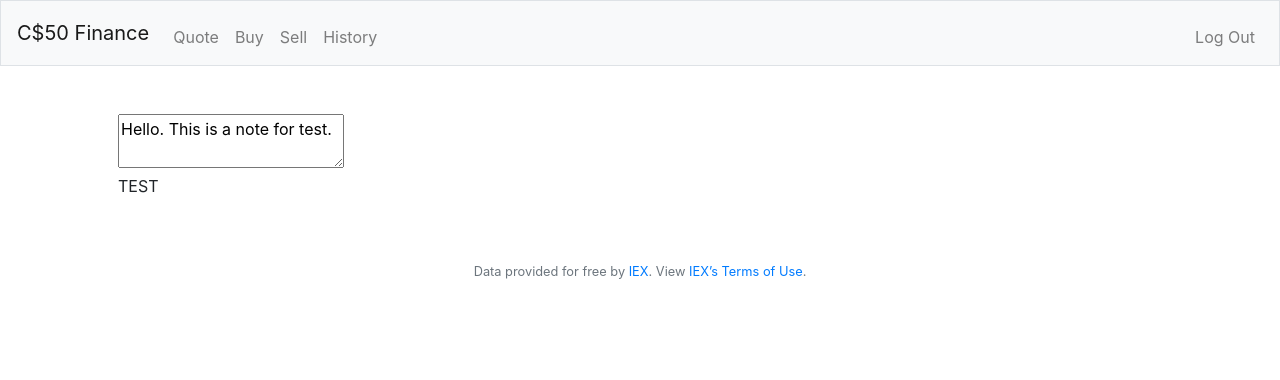
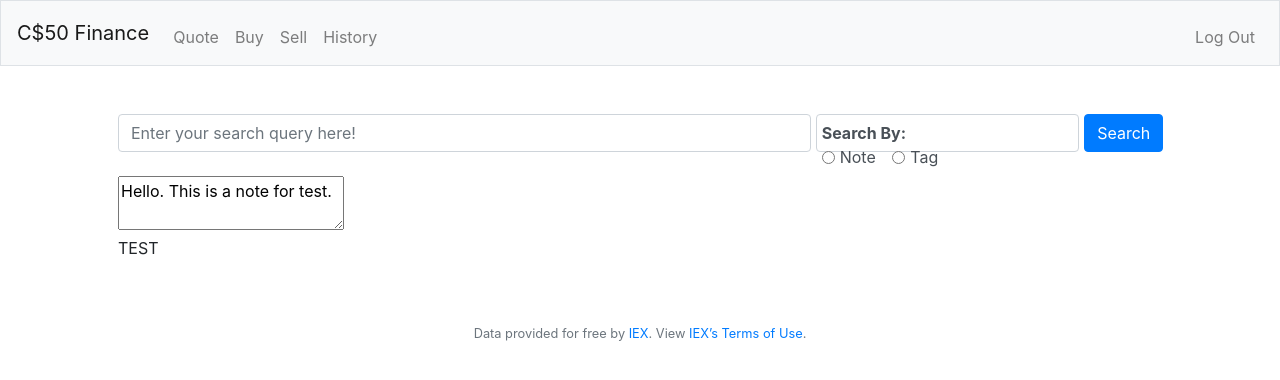
Before and after one commit to saadmehmoon/Final-Project-CS50x, a Flask app: page / in a window 1280 px wide. Shown: the top 380 px of the page. Run offline with Flask 2, Linux system fonts and the light colour scheme; a user stored in the database is signed in; some libraries are stand-ins or nearby versions.

Commit message:
just some search html

```diff
--- a/templates/index.html
+++ b/templates/index.html
@@ -5,6 +5,34 @@ All Notes
 {% endblock %}
 
 {% block main %}
+<div id="search_notes">
+    <form action="/search_note">
+        <div class="form-row">
+            <div class="col">
+                <input type="text" class="form-control" placeholder="Enter your search query here!">
+            </div>
+            <div class="col-3 form-control">
+                <div id="search_by_text">
+                    <b>Search By: </b>
+                </div>
+                <div id="search_by_radio">
+                    <div class="form-check form-check-inline">
+                        <input class="form-check-input" type="radio" name="search_by" id="search_by_note" value="note">
+                        <label class="form-check-label" for="search_by_note">Note</label>
+                    </div>
+                    <div class="form-check form-check-inline">
+                        <input class="form-check-input" type="radio" name="search_by" id="search_by_tag" value="tag">
+                        <label class="form-check-label" for="search_by_tag">Tag</label>
+                    </div>
+                </div>
+            </div>
+            <div class="col-1">
+                <button type="submit" class="btn btn-primary">Search</button>
+            </div>
+        </div>
+    </form>
+</div>
+<br>
 <div id="all_notes">
     {% for dicts in notes %}
     <div class="note_tag_div">
```
Also changed, not shown: static/style.css (deleted, +0 -47 lines).
